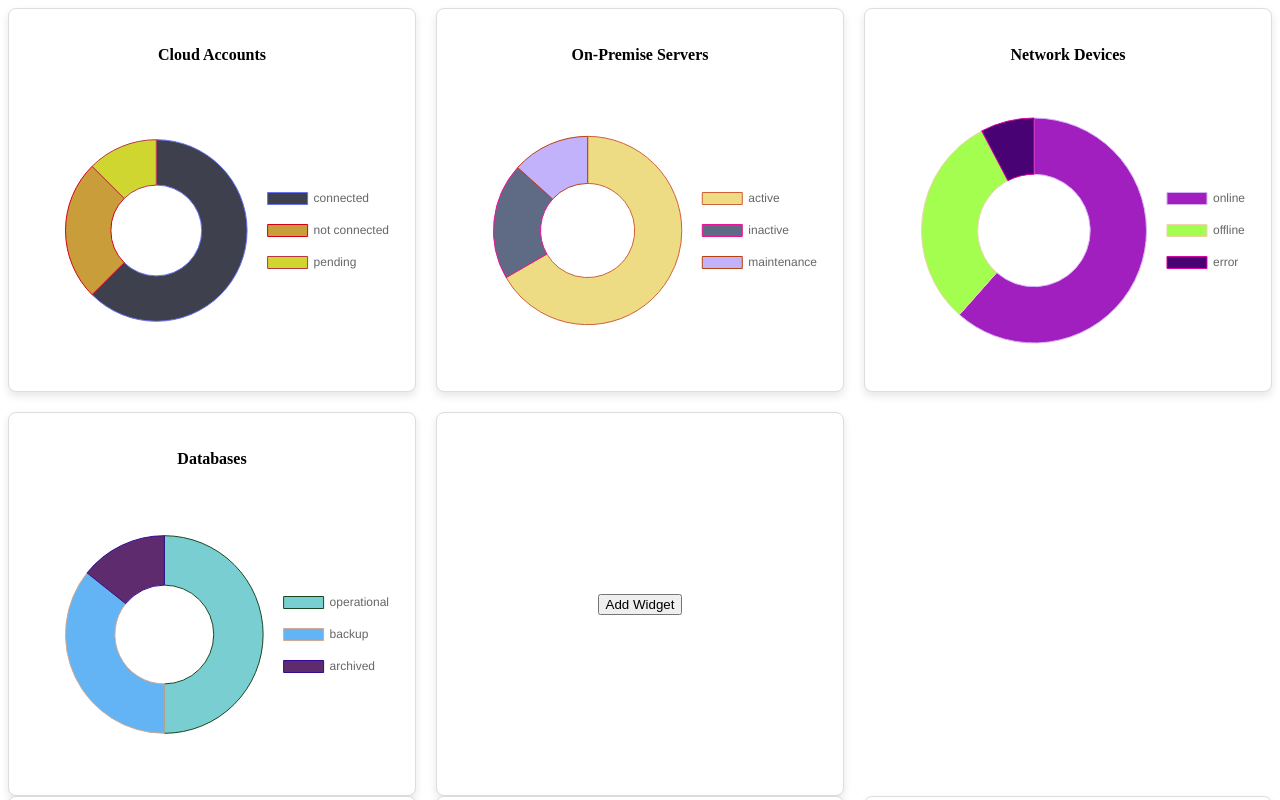
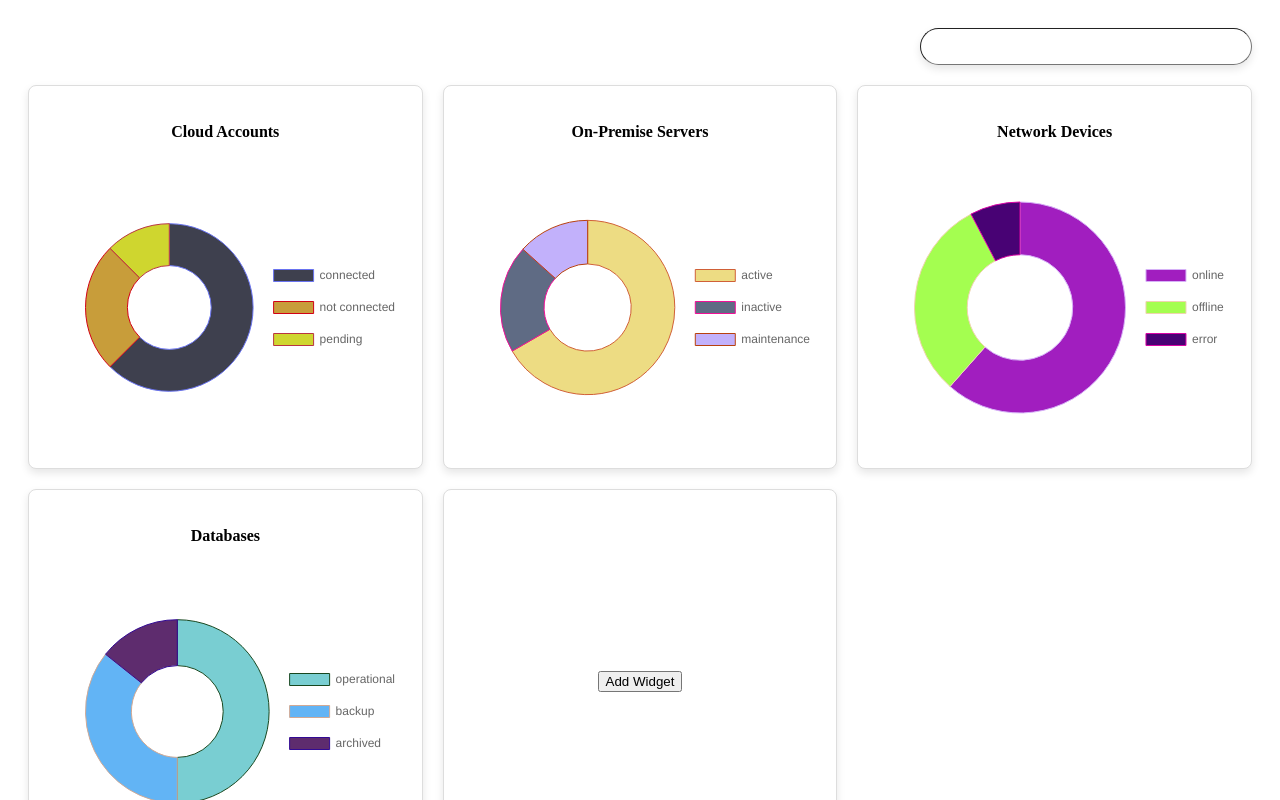
Before and after one commit to varshipallela/dashboard-app, a Next.js app: page /dashboard in a window 1280 px wide. Shown: the top 800 px of the page. Built offline with nearby package versions, Linux system fonts and the light colour scheme.

Commit message:
added pie chart

```diff
--- a/pages/dashboard.tsx
+++ b/pages/dashboard.tsx
@@ -6,7 +6,25 @@ const Dashboard = () => {
     useDashboardStore();
 
   return (
-    <div>
+    <div
+      style={{
+        gap: "20px",
+        display: "flex",
+        flexDirection: "column",
+        padding: "20px",
+      }}
+    >
+      <input
+        style={{
+          alignSelf: "flex-end",
+          width: "300px",
+          padding: "10px",
+          borderRadius: "200px",
+          paddingLeft: "20px",
+          boxShadow: "0 4px 8px rgba(0, 0, 0, 0.1)",
+          borderWidth: "1px",
+        }}
+      />
       {categories?.map((category) => (
         <Widgets
           widgets={category.widgets}
--- a/src/components/Chart.tsx
+++ b/src/components/Chart.tsx
@@ -1,8 +1,9 @@
 import { Widget } from "src/types/dashboard.t";
 import { DoughnutChart } from "./DoughnutChart";
+import { PieChart } from "./PieChart";
 
 export interface ChartProps {
-  type?: "dought" | "gie";
+  type?: "dought" | "pie";
   widget: Widget;
 }
 
@@ -10,5 +11,5 @@ export function Chart({ type = "dought", widget }: ChartProps) {
   if (type === "dought") {
     return <DoughnutChart widget={widget} />;
   }
-  return <div>h</div>;
+  return <PieChart widget={widget} />;
 }
--- /dev/null
+++ b/src/components/PieChart.tsx
@@ -0,0 +1,57 @@
+import React from "react";
+import { Pie } from "react-chartjs-2";
+import { Chart as ChartJS, ArcElement, Tooltip, Legend } from "chart.js";
+import { Widget } from "src/types/dashboard.t";
+
+ChartJS.register(ArcElement, Tooltip, Legend);
+
+function getRandomColor() {
+  const letters = "0123456789ABCDEF";
+  let color = "#";
+  for (let i = 0; i < 6; i++) {
+    color += letters[Math.floor(Math.random() * 16)];
+  }
+  return color;
+}
+
+function getRandomColors(count: number) {
+  return Array.from({ length: count }, () => getRandomColor());
+}
+
+export const PieChart = ({ widget }: { widget: Widget }) => {
+  const options = {
+    plugins: {
+      legend: {
+        position: "right" as const,
+        align: "center" as const,
+        labels: {
+          padding: 20,
+        },
+      },
+    },
+    layout: {
+      padding: {
+        left: 40,
+      },
+    },
+    maintainAspectRatio: false,
+  };
+
+  return (
+    <Pie
+      data={{
+        labels: Object.keys(widget.data),
+        datasets: [
+          {
+            label: widget.title,
+            data: Object.values(widget.data),
+            backgroundColor: getRandomColors(Object.keys(widget.data).length),
+            borderColor: getRandomColors(Object.keys(widget.data).length),
+            borderWidth: 1,
+          },
+        ],
+      }}
+      options={options}
+    />
+  );
+};
```
